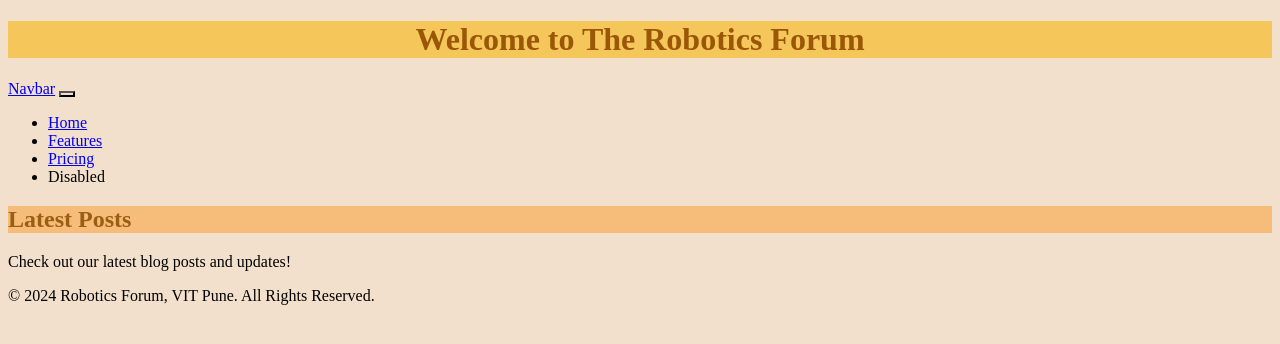
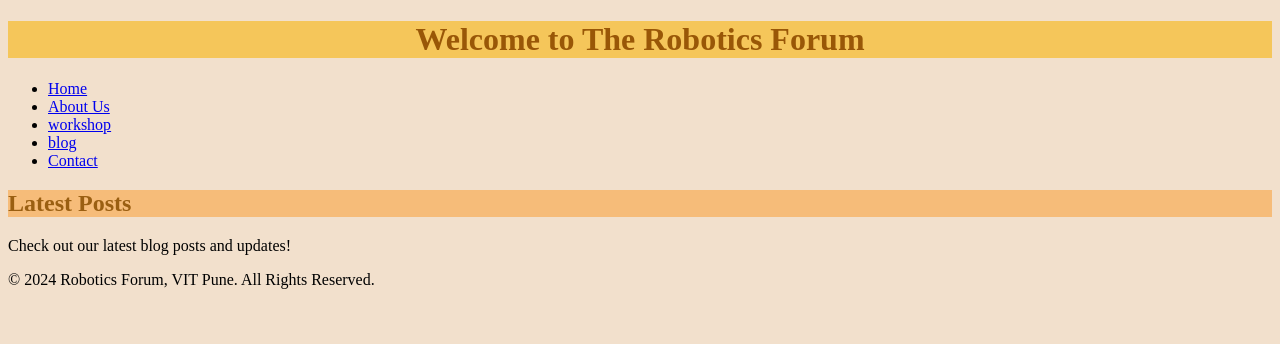
Before and after one commit to SankyAlt/club-html-css, a plain HTML site: page index.html in a window 1280 px wide. Drawn offline with Linux system fonts and the light colour scheme.

Commit message:
Update index.html

```diff
--- a/index.html
+++ b/index.html
@@ -8,30 +8,15 @@
 <body>
     <header>
         <h1>Welcome to The Robotics Forum</h1>
-       <nav class="navbar navbar-expand-lg bg-body-tertiary">
-  <div class="container-fluid">
-    <a class="navbar-brand" href="#">Navbar</a>
-    <button class="navbar-toggler" type="button" data-bs-toggle="collapse" data-bs-target="#navbarNav" aria-controls="navbarNav" aria-expanded="false" aria-label="Toggle navigation">
-      <span class="navbar-toggler-icon"></span>
-    </button>
-    <div class="collapse navbar-collapse" id="navbarNav">
-      <ul class="navbar-nav">
-        <li class="nav-item">
-          <a class="nav-link active" aria-current="page" href="#">Home</a>
-        </li>
-        <li class="nav-item">
-          <a class="nav-link" href="#">Features</a>
-        </li>
-        <li class="nav-item">
-          <a class="nav-link" href="#">Pricing</a>
-        </li>
-        <li class="nav-item">
-          <a class="nav-link disabled" aria-disabled="true">Disabled</a>
-        </li>
-      </ul>
-    </div>
-  </div>
-</nav>
+      <nav>
+            <ul>
+                <li><a href="./index.html">Home</a></li>
+                <li><a href="./about.html">About Us</a></li>
+                <li><a href="workshop.html">workshop</a></li>
+                <li><a href="./blog.html">blog</a></li>
+                <li><a href="./contact.html">Contact</a></li>
+            </ul>
+        </nav>
     </header>
 
     <section>
```
